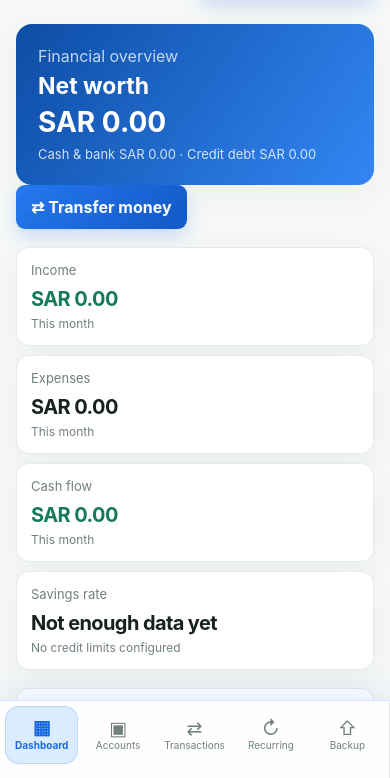
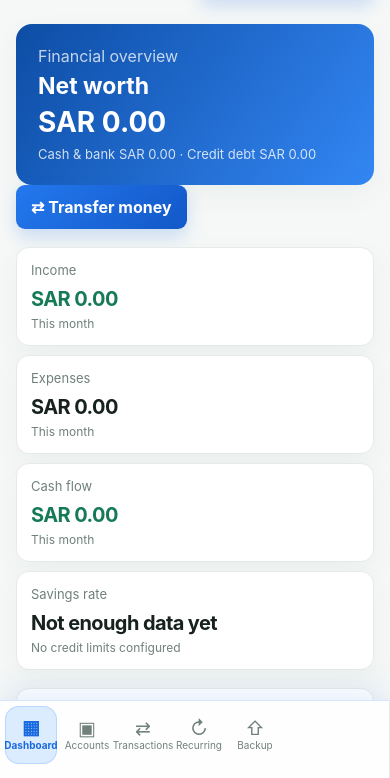
Before and after one commit to engmahgab-rgb/Finance-Pro, a website built with Vite: page index.html in a window 390 px wide. Shown: the part 66-844 px from the top of the page. Built offline with nearby package versions, Linux system fonts and the light colour scheme.

Commit message:
Make iPhone bottom navigation scrollable

```diff
--- a/src/ios.css
+++ b/src/ios.css
@@ -15,4 +15,7 @@ aside { height: 100dvh; }
   .primary, .secondary { min-height: 44px; }
   .modal { padding: 20px; }
   .modal input, .modal select { min-height: 44px; font-size: 16px; }
+  aside nav { display: flex; justify-content: flex-start; gap: 4px; overflow-x: auto; overflow-y: hidden; scrollbar-width: none; -webkit-overflow-scrolling: touch; }
+  aside nav::-webkit-scrollbar { display: none; }
+  aside nav a { flex: 0 0 52px; }
 }
```
